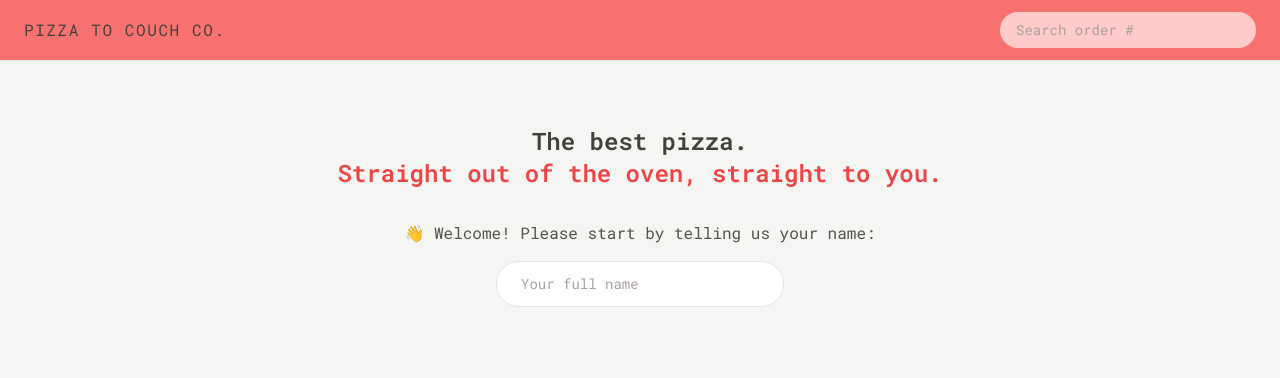
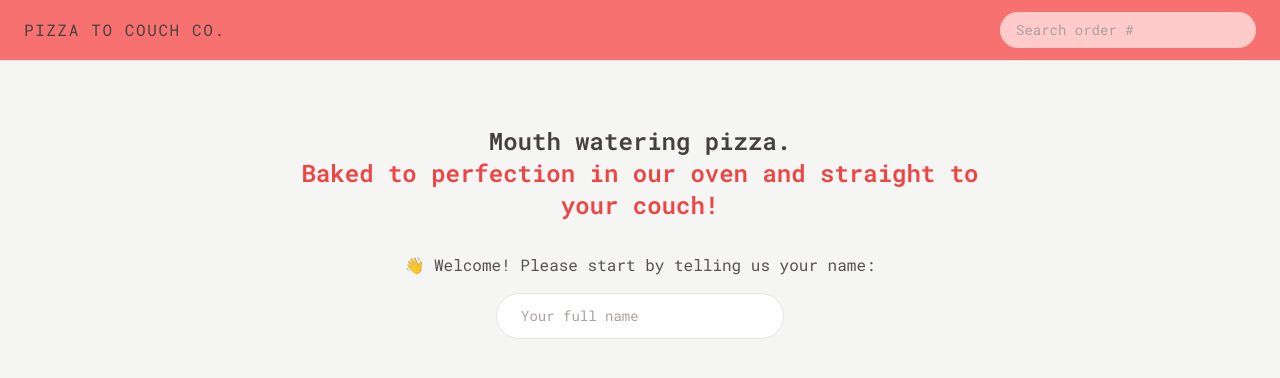
Before and after one commit to GloBoiVic/Pizza-to-Couch-Co, a React (Vite) app: page / in a window 1280 px wide. Shown: the top 378 px of the page. Built offline with nearby package versions, Linux system fonts and the light colour scheme.

Commit message:
Update files

```diff
--- a/src/ui/AppLayout.jsx
+++ b/src/ui/AppLayout.jsx
@@ -13,7 +13,6 @@ function AppLayout() {
 
       <div className="overflow-scroll">
         <main className="max-w-3xl mx-auto">
-          {/* <h1>Content</h1> */}
           <Outlet />
         </main>
       </div>
--- a/src/ui/Home.jsx
+++ b/src/ui/Home.jsx
@@ -7,9 +7,9 @@ function Home() {
   return (
     <div className="px-4 my-10 text-center sm:my-16">
       <h1 className="mb-8 text-2xl font-semibold ">
-        The best pizza.
+        Mouth watering pizza.
         <br />
-        <span className="text-red-500">Straight out of the oven, straight to you.</span>
+        <span className="text-red-500">Baked to perfection in our oven and straight to your couch!</span>
       </h1>
 
       {username === '' ? (
```
